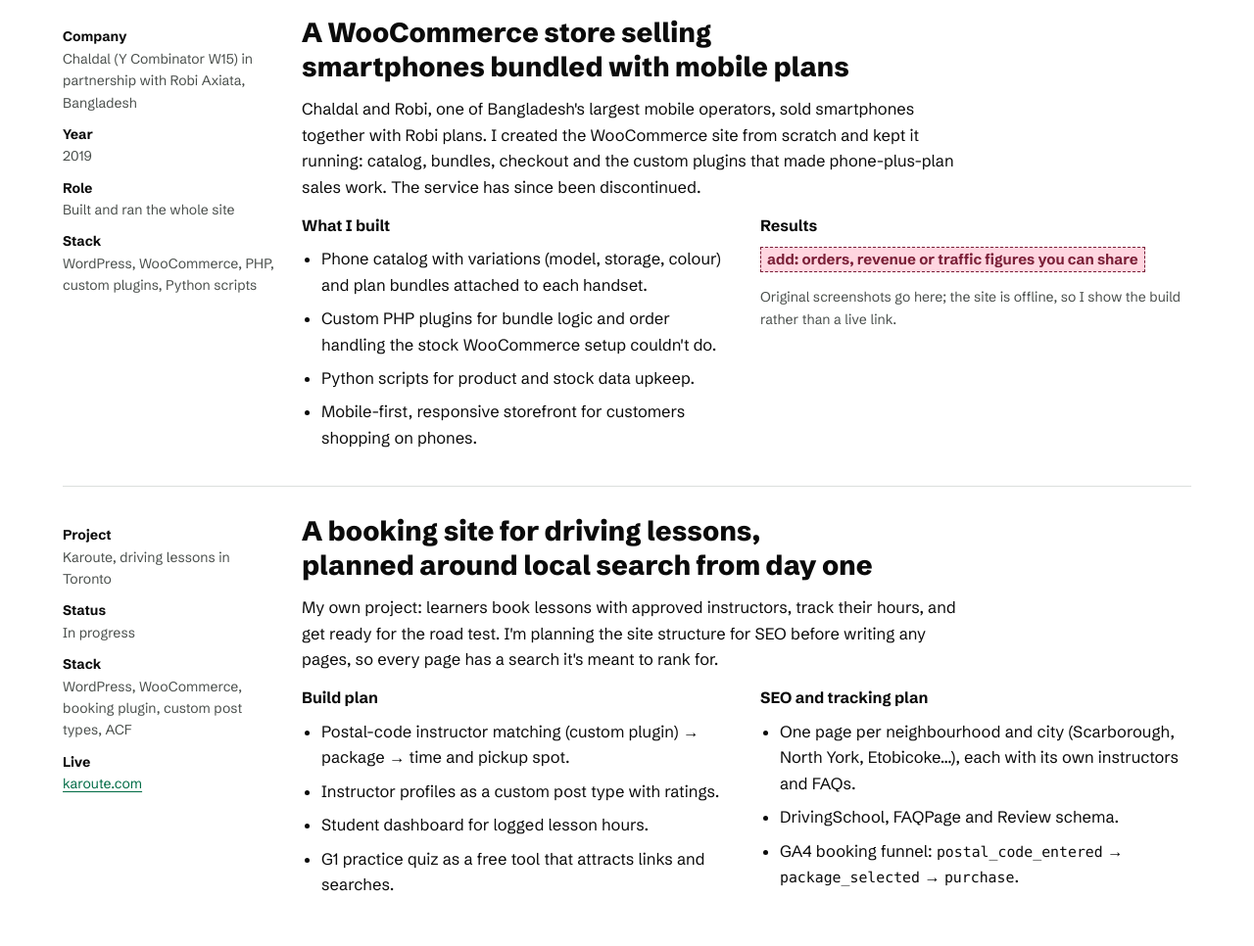
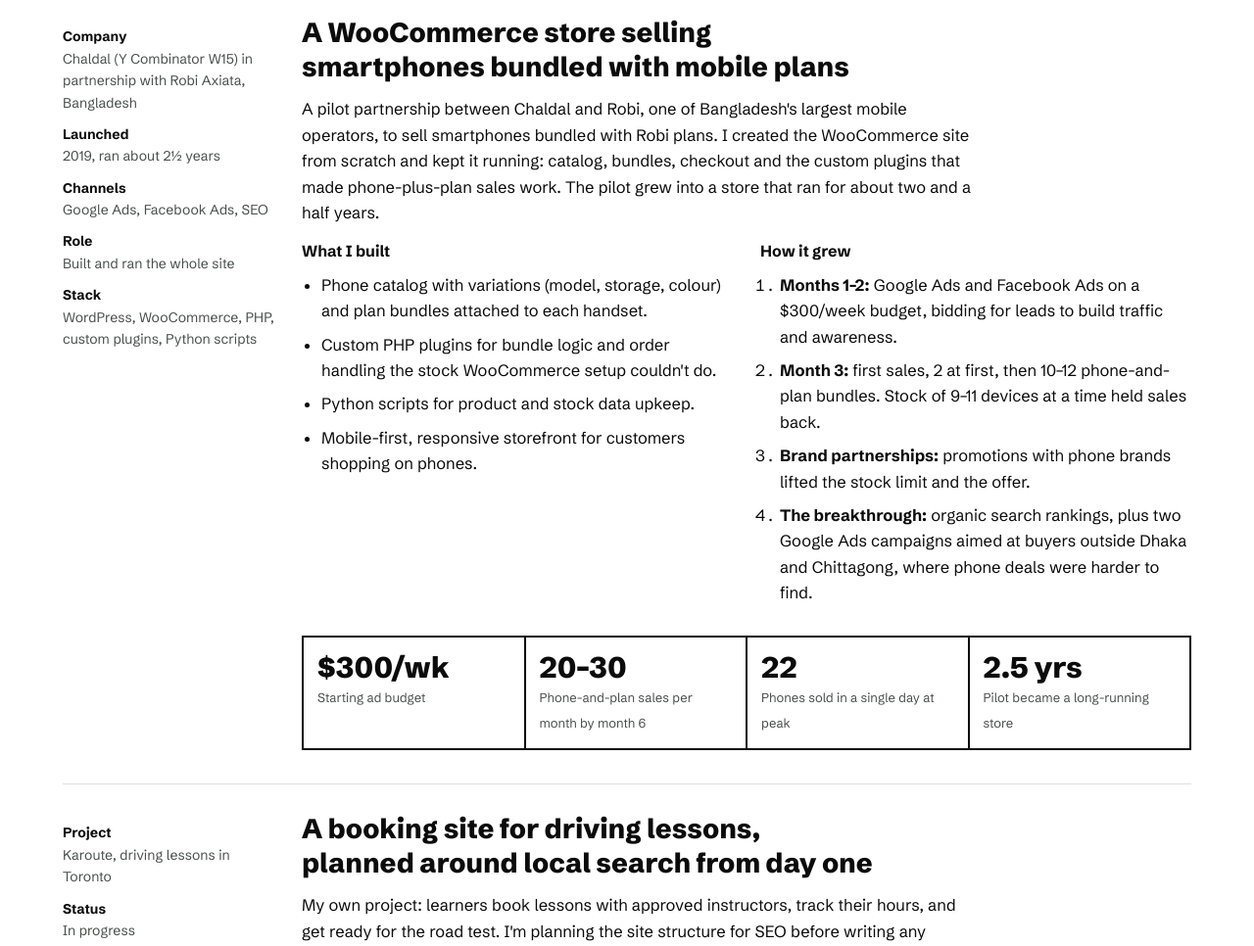
Before and after one commit to riazrbony/portfolio, a plain HTML site: page index.html in a window 1280 px wide. Shown: the part 1960-2926 px from the top of the page at 98% size. Drawn offline with Linux system fonts and the light colour scheme.

Commit message:
Add Chaldal x Robi growth story and results
Co-Authored-By: Claude Opus 5.5 <noreply@anthropic.com>
Claude-Session: https://claude.ai/code/session_018bba3KxLjUNV6LTsWS9fZv

```diff
--- a/index.html
+++ b/index.html
@@ -239,13 +239,14 @@ table{font-size:13px}.stack thead{display:none}.stack tr{display:grid;padding-bl
     <article class="case">
       <div class="rail"><dl>
         <dt>Company</dt><dd>Chaldal (Y Combinator W15) in partnership with Robi Axiata, Bangladesh</dd>
-        <dt>Year</dt><dd>2019</dd>
+        <dt>Launched</dt><dd>2019, ran about 2½ years</dd>
+        <dt>Channels</dt><dd>Google Ads, Facebook Ads, SEO</dd>
         <dt>Role</dt><dd>Built and ran the whole site</dd>
         <dt>Stack</dt><dd>WordPress, WooCommerce, PHP, custom plugins, Python scripts</dd>
       </dl></div>
       <div>
         <h3>A WooCommerce store selling smartphones bundled with mobile plans</h3>
-        <p>Chaldal and Robi, one of Bangladesh's largest mobile operators, sold smartphones together with Robi plans. I created the WooCommerce site from scratch and kept it running: catalog, bundles, checkout and the custom plugins that made phone-plus-plan sales work. The service has since been discontinued.</p>
+        <p>A pilot partnership between Chaldal and Robi, one of Bangladesh's largest mobile operators, to sell smartphones bundled with Robi plans. I created the WooCommerce site from scratch and kept it running: catalog, bundles, checkout and the custom plugins that made phone-plus-plan sales work. The pilot grew into a store that ran for about two and a half years.</p>
         <div class="cols">
           <div>
             <h4>What I built</h4>
@@ -257,10 +258,20 @@ table{font-size:13px}.stack thead{display:none}.stack tr{display:grid;padding-bl
             </ul>
           </div>
           <div>
-            <h4>Results</h4>
-            <p><span class="fill">add: orders, revenue or traffic figures you can share</span></p>
-            <p class="small">Original screenshots go here; the site is offline, so I show the build rather than a live link.</p>
+            <h4>How it grew</h4>
+            <ol class="steps">
+              <li><b>Months 1–2:</b> Google Ads and Facebook Ads on a $300/week budget, bidding for leads to build traffic and awareness.</li>
+              <li><b>Month 3:</b> first sales, 2 at first, then 10–12 phone-and-plan bundles. Stock of 9–11 devices at a time held sales back.</li>
+              <li><b>Brand partnerships:</b> promotions with phone brands lifted the stock limit and the offer.</li>
+              <li><b>The breakthrough:</b> organic search rankings, plus two Google Ads campaigns aimed at buyers outside Dhaka and Chittagong, where phone deals were harder to find.</li>
+            </ol>
           </div>
+        </div>
+        <div class="results" aria-label="Results">
+          <div><b>$300/wk</b><span>Starting ad budget</span></div>
+          <div><b>20–30</b><span>Phone-and-plan sales per month by month 6</span></div>
+          <div><b>22</b><span>Phones sold in a single day at peak</span></div>
+          <div><b>2.5 yrs</b><span>Pilot became a long-running store</span></div>
         </div>
       </div>
     </article>
```
